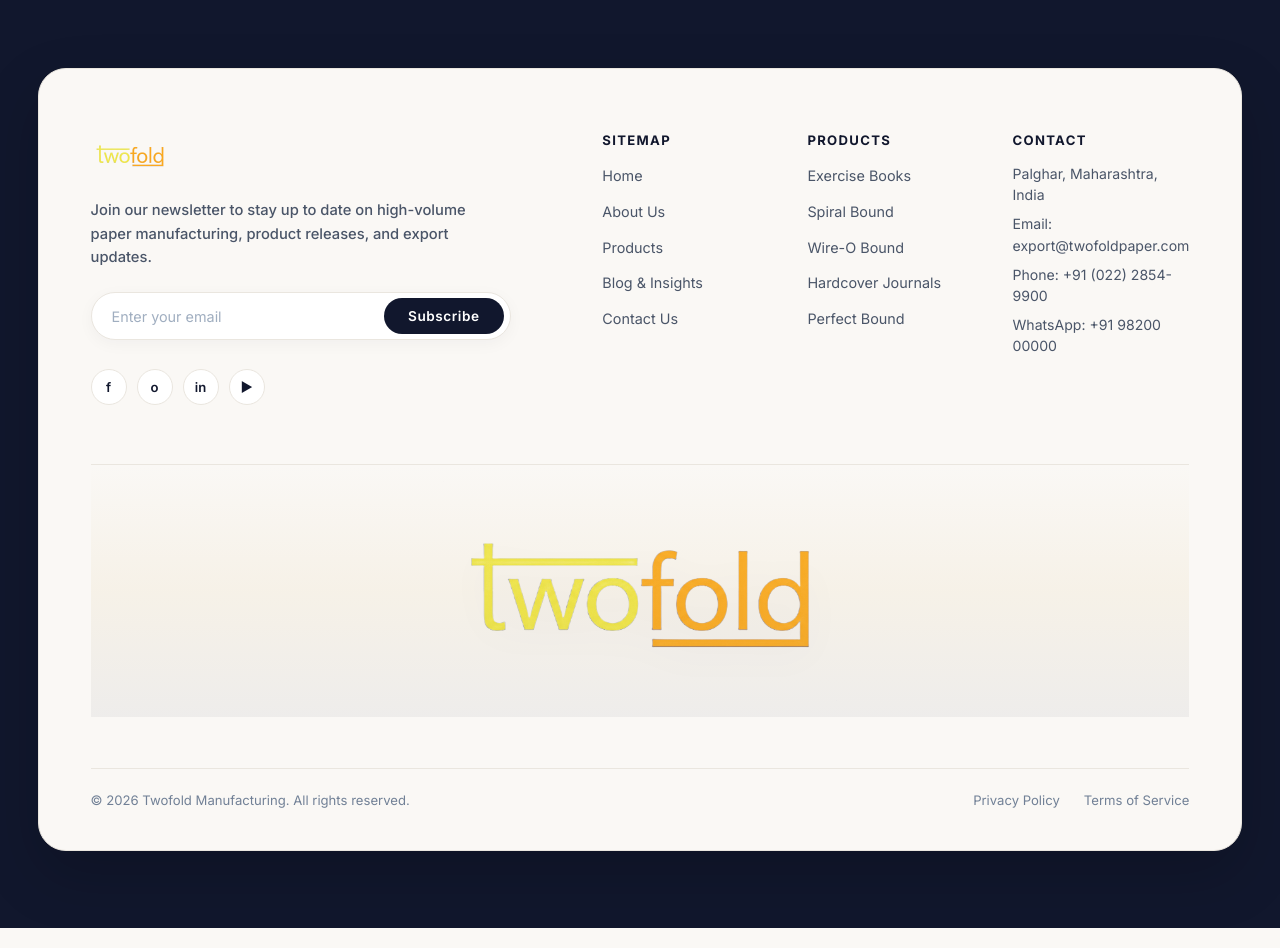
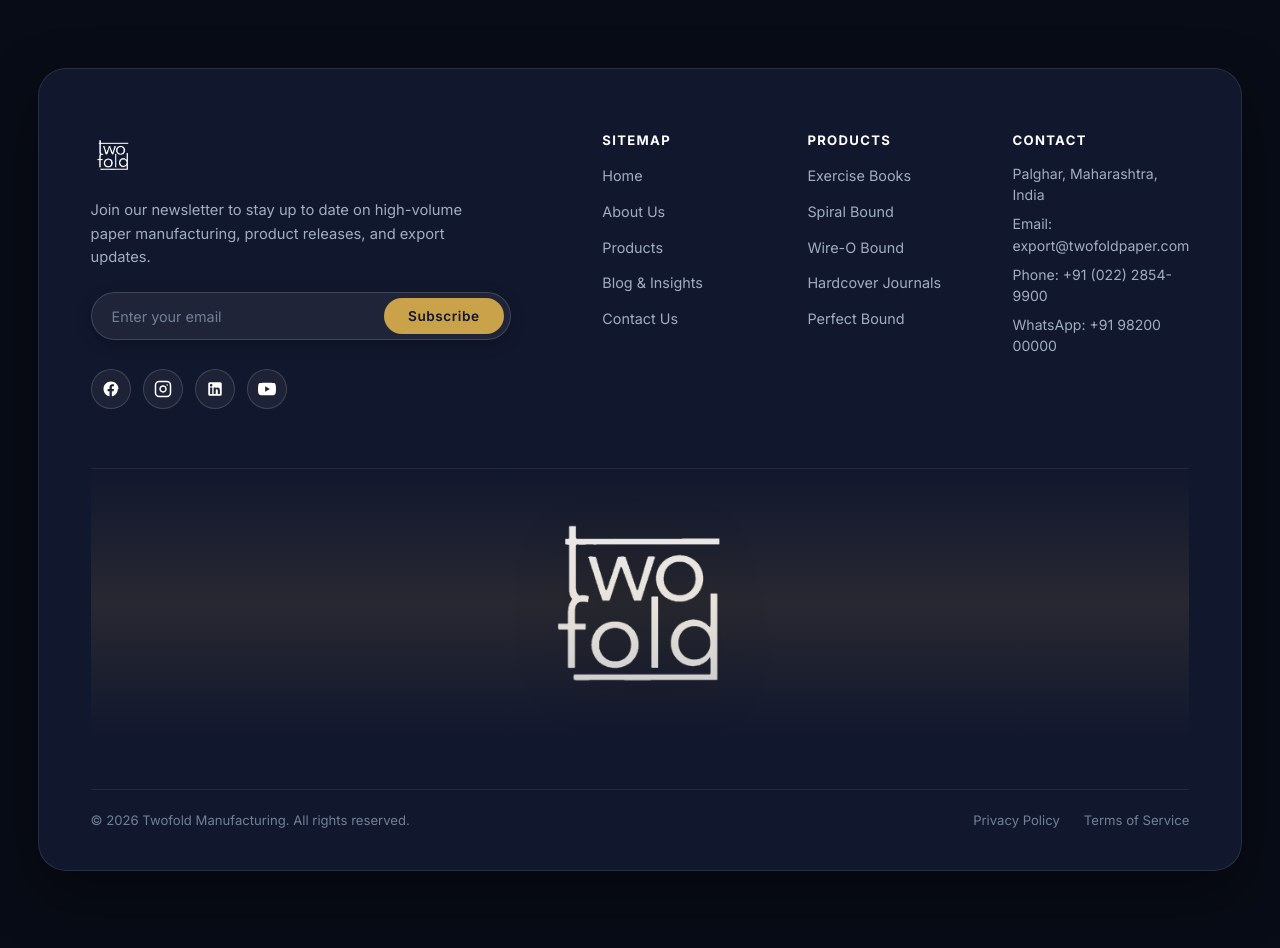
Before and after one commit to SujalSawardekar/twofoldd, a Next.js app: page /blog in a window 1280 px wide. Shown: the part 4220-5168 px from the top of the page. Built offline with nearby package versions, Linux system fonts and the light colour scheme; a web font is replaced by a local one.

Commit message:
Update footer to dark theme with official white logos, SVG social icons, and remove FinalCTA section

```diff
--- a/src/app/page.js
+++ b/src/app/page.js
@@ -8,7 +8,6 @@ import QualityAssurance from '@/components/home/QualityAssurance';
 import GlobalReach from '@/components/home/GlobalReach';
 import WhoWeServe from '@/components/home/WhoWeServe';
 import Insights from '@/components/home/Insights';
-import FinalCTA from '@/components/home/FinalCTA';
 
 export const metadata = {
   title: 'Twofold — Manufacturing Quality Paper Stationery for the World',
@@ -28,7 +27,6 @@ export default function HomePage() {
       <GlobalReach />
       <WhoWeServe />
       <Insights />
-      <FinalCTA />
     </>
   );
 }
--- a/src/components/layout/Footer.js
+++ b/src/components/layout/Footer.js
@@ -22,17 +22,17 @@ export default function Footer() {
     <footer className={styles.footer}>
       <div className={styles.inner}>
 
-        {/* ── Modern Floating Card Box (Enky Design Reference) ── */}
+        {/* ── Dark Theme Floating Card Container (Enky Reference Design) ── */}
         <div className={styles.footerCard}>
 
-          {/* ── TOP SECTION: NEWSLETTER + SITEMAP / LINKS ── */}
+          {/* ── TOP SECTION: BRAND & NEWSLETTER (LEFT) + LINKS GRID (RIGHT) ── */}
           <div className={styles.topRow}>
 
-            {/* Left: Newsletter Subscription & Social Links */}
+            {/* Left: Official White Logo, Newsletter Form, & Social Icons */}
             <div className={styles.brandCol}>
               <div className={styles.logoWrapper}>
                 <Image
-                  src="/Logo/Two Fold.png"
+                  src="/Logo/Two Fold White.png"
                   alt="Twofold Stationery"
                   width={160}
                   height={50}
@@ -45,7 +45,7 @@ export default function Footer() {
                 Join our newsletter to stay up to date on high-volume paper manufacturing, product releases, and export updates.
               </p>
 
-              {/* Newsletter Input Box */}
+              {/* Newsletter Email Subscription Form */}
               <form onSubmit={handleSubscribe} className={styles.newsletterForm}>
                 <input
                   type="email"
@@ -60,19 +60,33 @@ export default function Footer() {
                 </button>
               </form>
 
-              {/* Circular Social Links */}
+              {/* Clean SVG Social Media Icons */}
               <div className={styles.socialRow}>
-                <a href="#" className={styles.socialCircle} aria-label="Facebook">
-                  f
+                {/* Facebook */}
+                <a href="https://facebook.com" target="_blank" rel="noopener noreferrer" className={styles.socialCircle} aria-label="Facebook">
+                  <svg viewBox="0 0 24 24" width="18" height="18" fill="currentColor">
+                    <path d="M22 12c0-5.52-4.48-10-10-10S2 6.48 2 12c0 4.84 3.44 8.87 8 9.8V15H7.5v-3H10V9.5C10 7.01 11.49 5.65 13.75 5.65c1.08 0 2.25.19 2.25.19v2.47h-1.27c-1.23 0-1.61.77-1.61 1.56V12h2.78l-.45 3h-2.33v6.8c4.56-.93 8-4.96 8-9.8z"/>
+                  </svg>
                 </a>
-                <a href="#" className={styles.socialCircle} aria-label="Instagram">
-                  o
+                {/* Instagram */}
+                <a href="https://instagram.com" target="_blank" rel="noopener noreferrer" className={styles.socialCircle} aria-label="Instagram">
+                  <svg viewBox="0 0 24 24" width="18" height="18" fill="none" stroke="currentColor" strokeWidth="2" strokeLinecap="round" strokeLinejoin="round">
+                    <rect x="2" y="2" width="20" height="20" rx="5" ry="5"/>
+                    <path d="M16 11.37A4 4 0 1 1 12.63 8 4 4 0 0 1 16 11.37z"/>
+                    <line x1="17.5" y1="6.5" x2="17.51" y2="6.5"/>
+                  </svg>
                 </a>
-                <a href="#" className={styles.socialCircle} aria-label="LinkedIn">
-                  in
+                {/* LinkedIn */}
+                <a href="https://linkedin.com" target="_blank" rel="noopener noreferrer" className={styles.socialCircle} aria-label="LinkedIn">
+                  <svg viewBox="0 0 24 24" width="18" height="18" fill="currentColor">
+                    <path d="M19 3a2 2 0 0 1 2 2v14a2 2 0 0 1-2 2H5a2 2 0 0 1-2-2V5a2 2 0 0 1 2-2h14m-.5 15.5v-5.3a3.26 3.26 0 0 0-3.26-3.26c-.85 0-1.84.52-2.28 1.3v-1.11h-2.79v8.37h2.79v-4.93c0-.77.62-1.4 1.39-1.4a1.4 1.4 0 0 1 1.4 1.4v4.93h2.75M6.88 8.56a1.68 1.68 0 0 0 1.68-1.68c0-.93-.75-1.69-1.68-1.69a1.69 1.69 0 0 0-1.69 1.69c0 .93.76 1.68 1.69 1.68m1.39 9.94v-8.37H5.5v8.37h2.77z"/>
+                  </svg>
                 </a>
-                <a href="#" className={styles.socialCircle} aria-label="YouTube">
-                  ▶
+                {/* YouTube */}
+                <a href="https://youtube.com" target="_blank" rel="noopener noreferrer" className={styles.socialCircle} aria-label="YouTube">
+                  <svg viewBox="0 0 24 24" width="18" height="18" fill="currentColor">
+                    <path d="M23.498 6.186a3.016 3.016 0 0 0-2.122-2.136C19.505 3.545 12 3.545 12 3.545s-7.505 0-9.377.505A3.017 3.017 0 0 0 .502 6.186C0 8.07 0 12 0 12s0 3.93.502 5.814a3.016 3.016 0 0 0 2.122 2.136c1.871.505 9.376.505 9.376.505s7.505 0 9.377-.505a3.015 3.015 0 0 0 2.122-2.136C24 15.93 24 12 24 12s0-3.93-.502-5.814zM9.545 15.568V8.432L15.818 12l-6.273 3.568z"/>
+                  </svg>
                 </a>
               </div>
             </div>
@@ -116,11 +130,11 @@ export default function Footer() {
 
           </div>
 
-          {/* ── BOTTOM SECTION: GIANT BRAND LOGO WITH SUBTLE GRADIENT ── */}
+          {/* ── BOTTOM SECTION: GIANT BRAND LOGO WITH SUBTLE GRADIENT (Two Fold White.png) ── */}
           <div className={styles.giantLogoContainer}>
             <div className={styles.gradientMaskOverlay} />
             <Image
-              src="/Logo/Two Fold.png"
+              src="/Logo/Two Fold White.png"
               alt="Twofold"
               width={1100}
               height={320}
--- a/src/components/layout/Footer.module.css
+++ b/src/components/layout/Footer.module.css
@@ -1,11 +1,11 @@
 /* ══════════════════════════════════════════════════════
-   FOOTER — Modern Floating Card Design (Enky Reference Style)
+   FOOTER — Dark Theme Elevated Card Design (Enky Layout)
    ══════════════════════════════════════════════════════ */
 
 .footer {
-  background: #11172D;
+  background: #080C16;
   padding: clamp(3rem, 6vw, 5rem) 0;
-  color: #11172D;
+  color: #FFFFFF;
   position: relative;
 }
 
@@ -15,19 +15,18 @@
   padding: 0 var(--gutter, 2rem);
 }
 
-/* ── Main Elevated Card Container ── */
+/* ── Dark Card Box Container ── */
 .footerCard {
-  background: #FAF8F5;
+  background: #11172D;
   border-radius: 28px;
   padding: clamp(2.5rem, 5vw, 4.2rem) clamp(2rem, 4vw, 3.5rem) clamp(1.8rem, 3vw, 2.5rem);
-  border: 1px solid #EAE6DF;
-  box-shadow: 0 24px 60px rgba(0, 0, 0, 0.18);
+  border: 1px solid rgba(255, 255, 255, 0.1);
+  box-shadow: 0 24px 60px rgba(0, 0, 0, 0.4);
   display: flex;
   flex-direction: column;
   gap: clamp(2rem, 4vw, 3.5rem);
 }
 
-/* ── Top Row Layout: Brand Newsletter (Left) + Links Grid (Right) ── */
 .topRow {
   display: grid;
   grid-template-columns: 1fr 1.35fr;
@@ -35,7 +34,6 @@
   align-items: start;
 }
 
-/* ── Brand & Newsletter Column ── */
 .brandCol {
   display: flex;
   flex-direction: column;
@@ -55,9 +53,9 @@
 .newsletterPrompt {
   font-family: var(--font-body, 'Gramatika', sans-serif);
   font-size: 0.92rem;
-  font-weight: 500;
+  font-weight: 400;
   line-height: 1.6;
-  color: #4A5568;
+  color: #A0AEC0;
   margin: 0;
   max-width: 42ch;
 }
@@ -66,18 +64,18 @@
 .newsletterForm {
   display: flex;
   align-items: center;
-  background: #FFFFFF;
-  border: 1px solid #EAE6DF;
+  background: rgba(255, 255, 255, 0.06);
+  border: 1px solid rgba(255, 255, 255, 0.15);
   border-radius: 40px;
   padding: 5px 6px 5px 20px;
-  box-shadow: 0 4px 16px rgba(17, 23, 45, 0.04);
+  box-shadow: 0 4px 16px rgba(0, 0, 0, 0.2);
   max-width: 420px;
-  transition: border-color 0.3s ease, box-shadow 0.3s ease;
+  transition: border-color 0.3s ease, background 0.3s ease;
 }
 
 .newsletterForm:focus-within {
   border-color: #C9A24A;
-  box-shadow: 0 6px 20px rgba(201, 162, 74, 0.15);
+  background: rgba(255, 255, 255, 0.1);
 }
 
 .emailInput {
@@ -87,17 +85,17 @@
   background: transparent;
   font-family: var(--font-body, 'Gramatika', sans-serif);
   font-size: 0.9rem;
-  color: #11172D;
+  color: #FFFFFF;
   padding: 8px 0;
 }
 
 .emailInput::placeholder {
-  color: #A0AEC0;
+  color: #718096;
 }
 
 .subscribeBtn {
-  background: #11172D;
-  color: #FFFFFF;
+  background: #C9A24A;
+  color: #11172D;
   border: none;
   outline: none;
   font-family: var(--font-body, 'Gramatika', sans-serif);
@@ -108,20 +106,19 @@
   border-radius: 30px;
   cursor: pointer;
   white-space: nowrap;
-  transition: background 0.3s ease, transform 0.3s ease, color 0.3s ease;
+  transition: background 0.3s ease, transform 0.3s ease;
 }
 
 .subscribeBtn:hover {
-  background: #C9A24A;
-  color: #11172D;
+  background: #FFFFFF;
   transform: translateY(-1px);
 }
 
-/* Social Circles Row */
+/* Social Icon Circles */
 .socialRow {
   display: flex;
   align-items: center;
-  gap: 10px;
+  gap: 12px;
   margin-top: 0.4rem;
 }
 
@@ -129,27 +126,24 @@
   display: flex;
   align-items: center;
   justify-content: center;
-  width: 36px;
-  height: 36px;
+  width: 40px;
+  height: 40px;
   border-radius: 50%;
-  border: 1px solid #EAE6DF;
-  background: #FFFFFF;
-  color: #11172D;
-  font-family: var(--font-body, 'Gramatika', sans-serif);
-  font-size: 0.82rem;
-  font-weight: 600;
+  border: 1px solid rgba(255, 255, 255, 0.15);
+  background: rgba(255, 255, 255, 0.05);
+  color: #FFFFFF;
   text-decoration: none;
   transition: all 0.3s cubic-bezier(0.2, 0.8, 0.25, 1);
 }
 
 .socialCircle:hover {
-  background: #11172D;
-  color: #FFFFFF;
-  border-color: #11172D;
-  transform: translateY(-2px);
+  background: #C9A24A;
+  color: #11172D;
+  border-color: #C9A24A;
+  transform: translateY(-3px);
 }
 
-/* ── Links Grid ── */
+/* Links Grid */
 .linksGrid {
   display: grid;
   grid-template-columns: repeat(3, 1fr);
@@ -168,7 +162,7 @@
   font-weight: 700;
   letter-spacing: 0.1em;
   text-transform: uppercase;
-  color: #11172D;
+  color: #FFFFFF;
   margin: 0;
 }
 
@@ -184,7 +178,7 @@
 .footerLink {
   font-family: var(--font-body, 'Gramatika', sans-serif);
   font-size: 0.9rem;
-  color: #4A5568;
+  color: #A0AEC0;
   text-decoration: none;
   transition: color 0.25s ease, transform 0.25s ease;
   display: inline-block;
@@ -205,27 +199,27 @@
   font-family: var(--font-body, 'Gramatika', sans-serif);
   font-size: 0.88rem;
   line-height: 1.5;
-  color: #4A5568;
+  color: #A0AEC0;
   margin: 0;
 }
 
-/* ── Giant Brand Logo with Subtle Gradient ── */
+/* Giant Brand Logo with Gold Subtle Gradient Overlay */
 .giantLogoContainer {
   position: relative;
   width: 100%;
   display: flex;
   align-items: center;
   justify-content: center;
-  padding: 1rem 0;
+  padding: 1.2rem 0;
   overflow: hidden;
-  border-top: 1px solid #EAE6DF;
+  border-top: 1px solid rgba(255, 255, 255, 0.08);
   margin-top: 0.5rem;
 }
 
 .gradientMaskOverlay {
   position: absolute;
   inset: 0;
-  background: linear-gradient(180deg, rgba(250, 248, 245, 0) 0%, rgba(201, 162, 74, 0.08) 50%, rgba(17, 23, 45, 0.05) 100%);
+  background: linear-gradient(180deg, rgba(17, 23, 45, 0) 0%, rgba(201, 162, 74, 0.12) 50%, rgba(17, 23, 45, 0.2) 100%);
   pointer-events: none;
   z-index: 2;
 }
@@ -233,10 +227,10 @@
 .giantLogoImg {
   width: 100%;
   height: auto;
-  max-height: 220px;
+  max-height: 230px;
   object-fit: contain;
-  opacity: 0.95;
-  filter: drop-shadow(0 10px 24px rgba(17, 23, 45, 0.06));
+  opacity: 0.92;
+  filter: drop-shadow(0 10px 30px rgba(0, 0, 0, 0.3));
   transition: transform 0.6s cubic-bezier(0.2, 0.8, 0.25, 1), opacity 0.5s ease;
 }
 
@@ -245,13 +239,13 @@
   opacity: 1;
 }
 
-/* ── Bottom Bar: Copyright & Legal ── */
+/* Bottom Bar */
 .bottomBar {
   display: flex;
   align-items: center;
   justify-content: space-between;
   padding-top: 1.2rem;
-  border-top: 1px solid #EAE6DF;
+  border-top: 1px solid rgba(255, 255, 255, 0.08);
 }
 
 .copyText {
@@ -276,10 +270,9 @@
 }
 
 .legalLink:hover {
-  color: #11172D;
+  color: #FFFFFF;
 }
 
-/* ── Responsive ── */
 @media (max-width: 1024px) {
   .topRow {
     grid-template-columns: 1fr;
```
